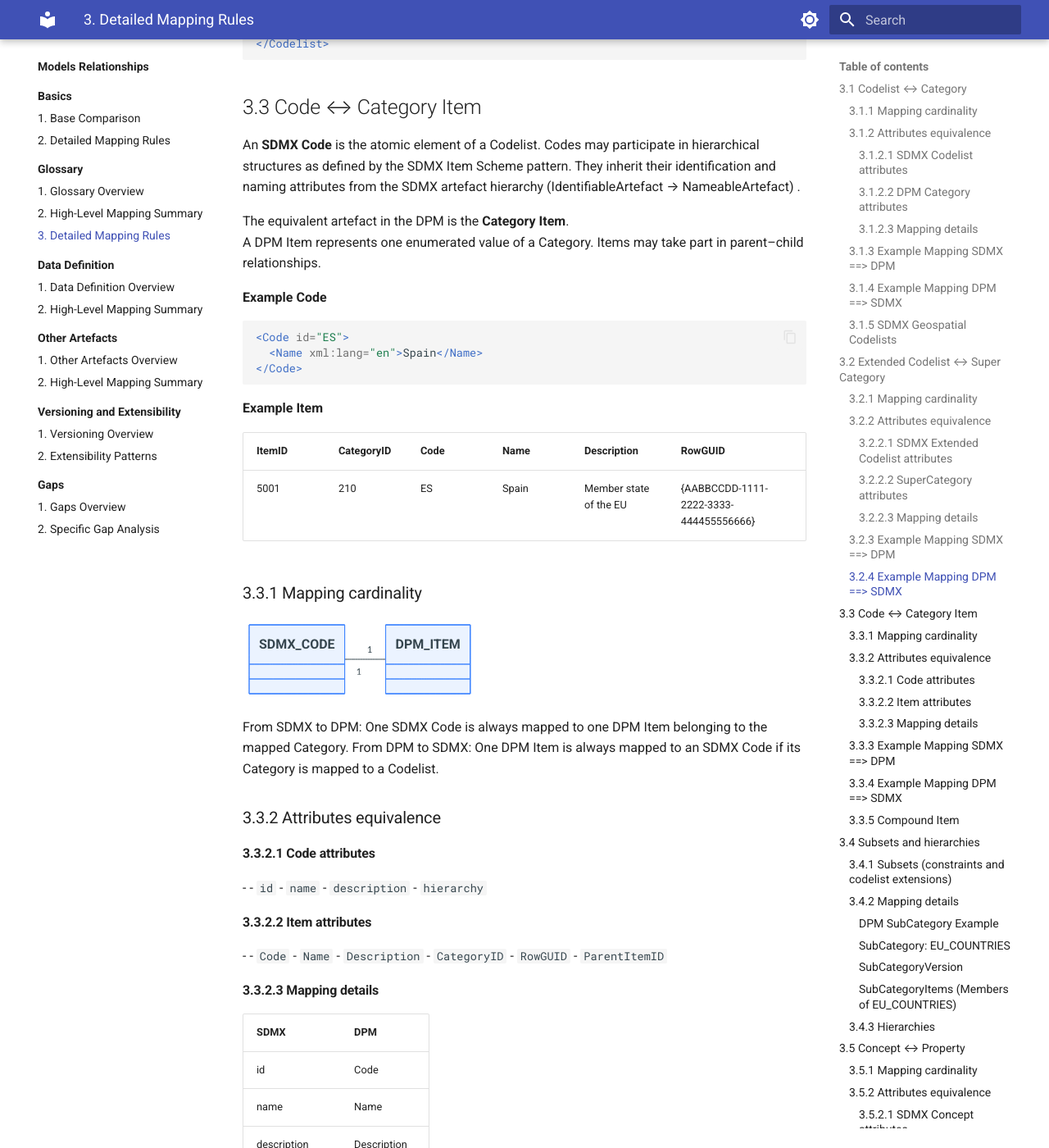
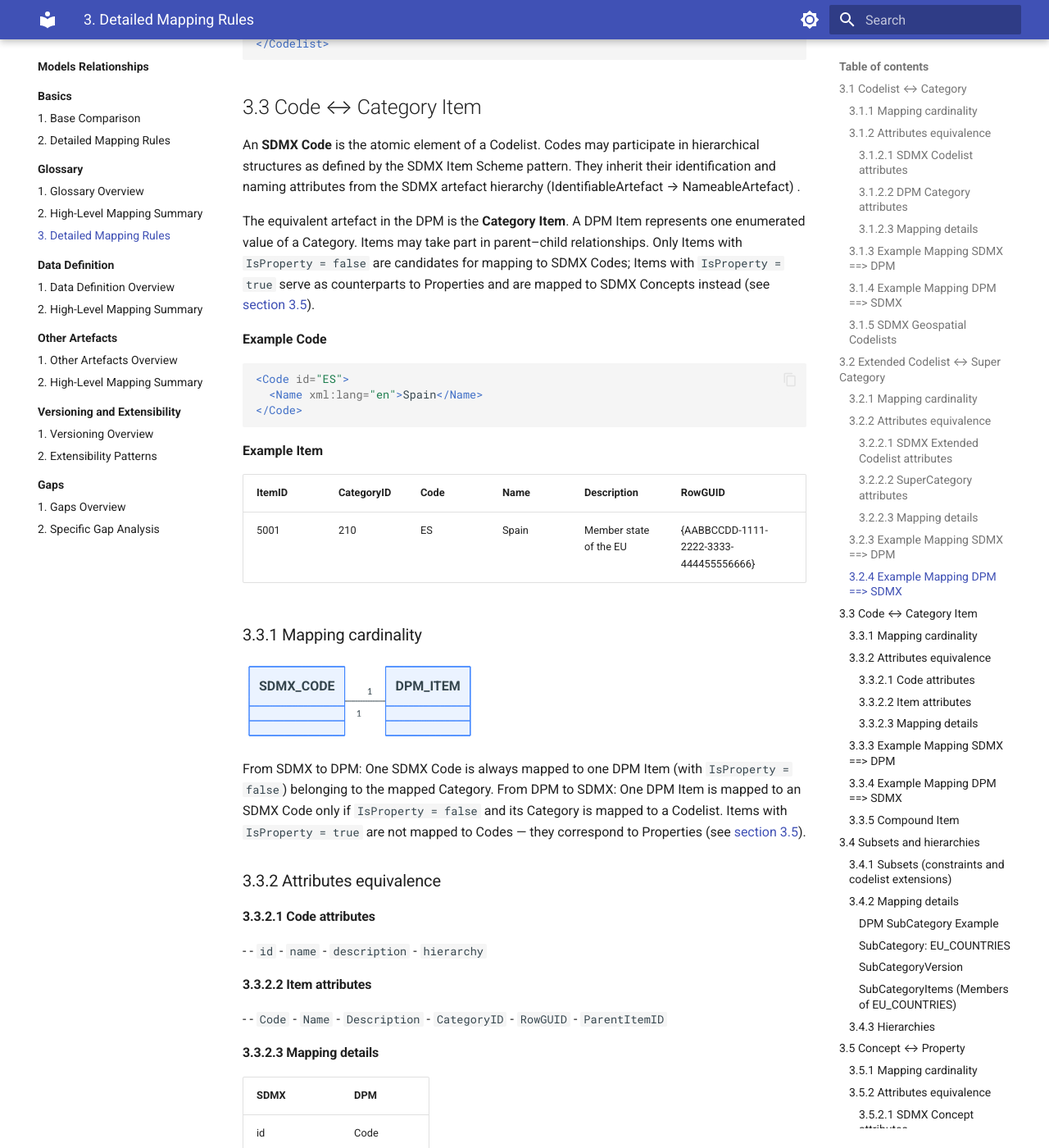
Before and after one commit to sdmx-twg/wp-sdmx-dpm, an MkDocs documentation site: the page built from docs/models-relationships/01_glossary/03_detailed_mapping_rules.md, in a window 1280 px wide and 1400 px high, scrolled down 11045 px. Shown: the whole window at 82% size. Built offline with MkDocs 1.6.1 and Material for MkDocs 9.7.7, drawn with Linux system fonts in a browser that asks for light colours.

Commit message:
fix: clarify only non-property items (IsProperty=false) map to SDMX codes
Addresses #44 — updated Code ↔ Item mapping description, cardinality
rules, and high-level summary to state that only Items with
IsProperty=false are candidates for mapping to SDMX Codes. Property
items (IsProperty=true) correspond to Properties/Concepts instead.

````diff
--- a/docs/models-relationships/01_glossary/03_detailed_mapping_rules.md
+++ b/docs/models-relationships/01_glossary/03_detailed_mapping_rules.md
@@ -348,7 +348,7 @@ classDiagram
 An **SDMX Code** is the atomic element of a Codelist. Codes may participate in hierarchical structures as defined by the SDMX Item Scheme pattern. They inherit their identification and naming attributes from the SDMX artefact hierarchy (IdentifiableArtefact → NameableArtefact) .
 
 The equivalent artefact in the DPM is the **Category Item**.
-A DPM Item represents one enumerated value of a Category. Items may take part in parent–child relationships.
+A DPM Item represents one enumerated value of a Category. Items may take part in parent–child relationships. Only Items with `IsProperty = false` are candidates for mapping to SDMX Codes; Items with `IsProperty = true` serve as counterparts to Properties and are mapped to SDMX Concepts instead (see [section 3.5](#35-concept--property)).
 
 **Example Code**
 
@@ -370,8 +370,8 @@ classDiagram
     direction LR
     SDMX_CODE "1" -- "1" DPM_ITEM
 ```
-From SDMX to DPM: One SDMX Code is always mapped to one DPM Item belonging to the mapped Category.
-From DPM to SDMX: One DPM Item is always mapped to an SDMX Code if its Category is mapped to a Codelist.
+From SDMX to DPM: One SDMX Code is always mapped to one DPM Item (with `IsProperty = false`) belonging to the mapped Category.
+From DPM to SDMX: One DPM Item is mapped to an SDMX Code only if `IsProperty = false` and its Category is mapped to a Codelist. Items with `IsProperty = true` are not mapped to Codes — they correspond to Properties (see [section 3.5](#35-concept--property)).
 
 ### 3.3.2 Attributes equivalence
 
````
Also changed, not shown: docs/models-relationships/01_glossary/02_high_level_mapping_summary.md (+1 -1 lines).
